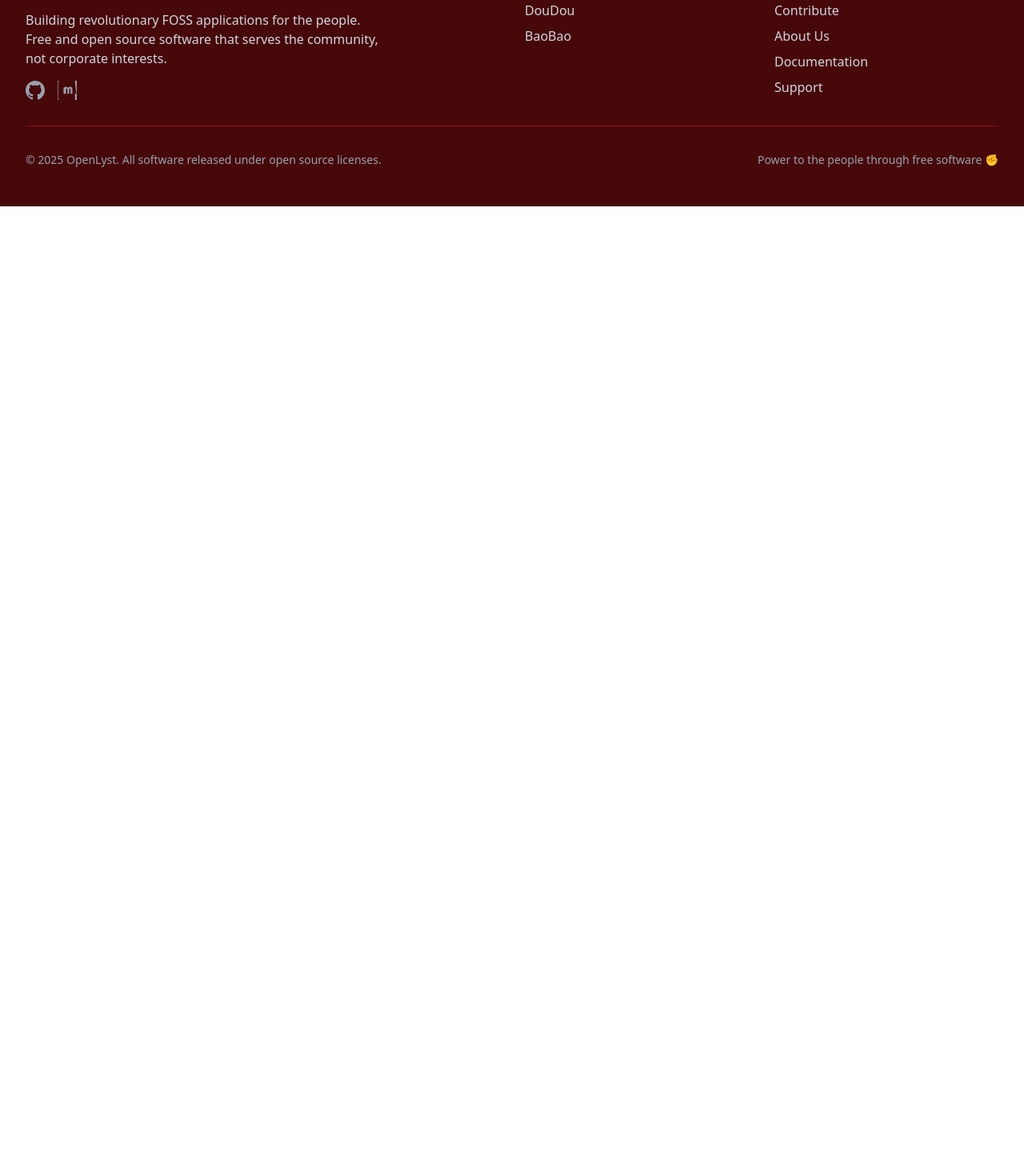
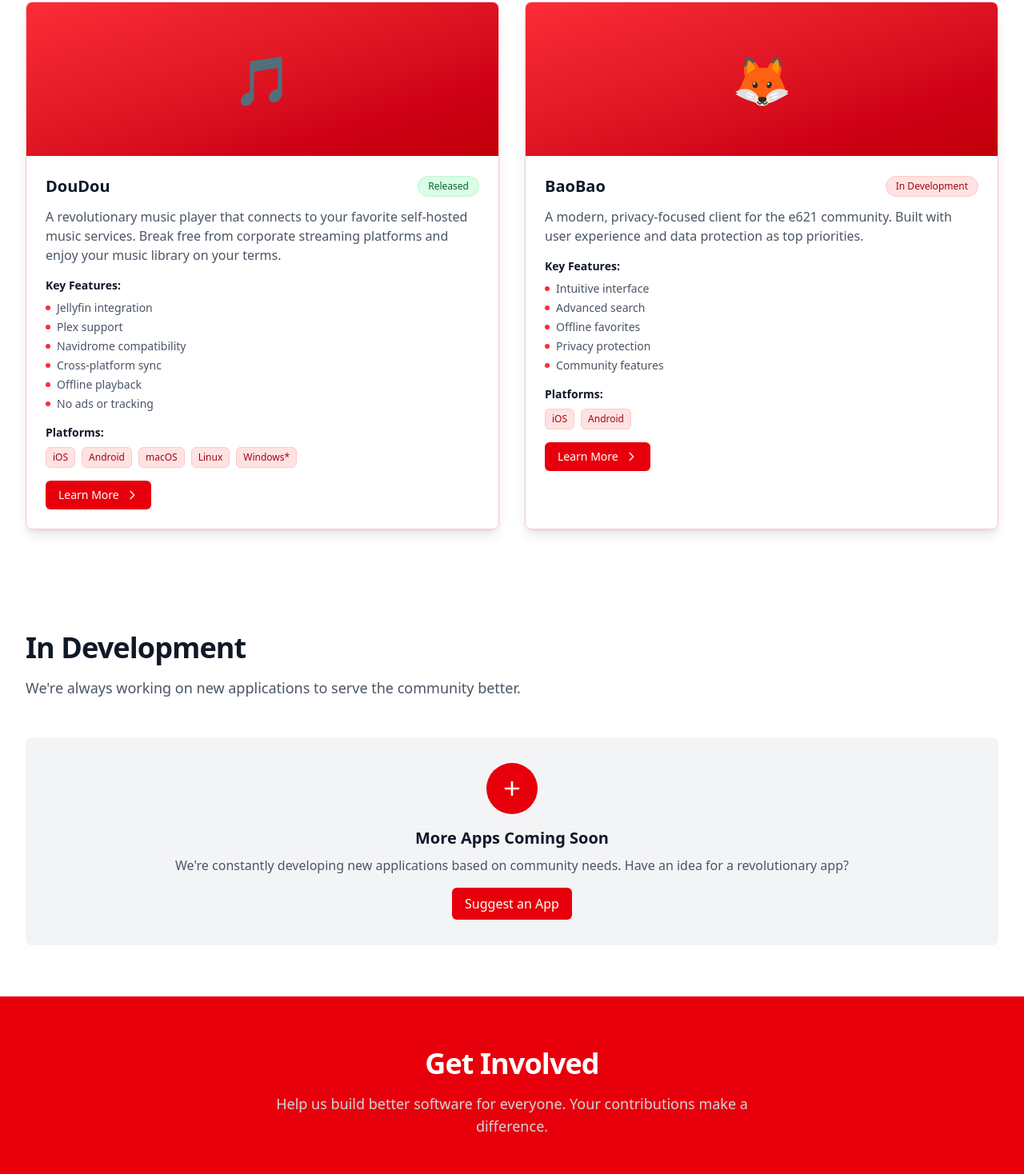
Before and after one commit to openlyst/openlyst, a SvelteKit app: page /apps in a window 1280 px wide. Before the commit this address had no page. Shown: the part 542-2010 px from the top of the page at 80% size. Before the commit the page ends 800 px from the top, so only its background shows below. Built offline with nearby package versions, Linux system fonts and the light colour scheme.

Commit message:
Add applications page with sections for available apps, in development, and call to action

```diff
--- /dev/null
+++ b/src/routes/apps/+page.svelte
@@ -0,0 +1,104 @@
+<script lang="ts">
+  import { Section, AppCard, Button } from '$lib';
+</script>
+
+<svelte:head>
+  <title>Our Applications - OpenLyst</title>
+  <meta name="description" content="Discover our revolutionary free and open source applications built for the people." />
+</svelte:head>
+
+<!-- Hero Section -->
+<section class="bg-gradient-to-r from-red-600 to-red-700 text-white py-16">
+  <div class="mx-auto max-w-7xl px-4 sm:px-6 lg:px-8">
+    <div class="text-center">
+      <h1 class="text-4xl font-bold tracking-tight sm:text-5xl mb-6">
+        Our Applications
+      </h1>
+      <p class="mx-auto max-w-2xl text-lg text-red-100">
+        Revolutionary software that puts users first. Each application is designed with privacy, freedom, and community in mind.
+      </p>
+    </div>
+  </div>
+</section>
+
+<!-- Applications Grid -->
+<Section
+  title="Available Now"
+  subtitle="Download and start using our applications today. All software is free and open source."
+>
+  {#snippet children()}
+    <div class="grid grid-cols-1 md:grid-cols-2 gap-8">
+      <AppCard
+        title="DouDou"
+        description="A revolutionary music player that connects to your favorite self-hosted music services. Break free from corporate streaming platforms and enjoy your music library on your terms."
+        status="released"
+        platforms={['iOS', 'Android', 'macOS', 'Linux', 'Windows*']}
+        href="/apps/doudou"
+        features={[
+          'Jellyfin integration',
+          'Plex support',
+          'Navidrome compatibility',
+          'Cross-platform sync',
+          'Offline playback',
+          'No ads or tracking'
+        ]}
+        image="🎵"
+      />
+
+      <AppCard
+        title="BaoBao"
+        description="A modern, privacy-focused client for the e621 community. Built with user experience and data protection as top priorities."
+        status="development"
+        platforms={['iOS', 'Android']}
+        href="/apps/baobao"
+        features={[
+          'Intuitive interface',
+          'Advanced search',
+          'Offline favorites',
+          'Privacy protection',
+          'Community features'
+        ]}
+        image="🦊"
+      />
+    </div>
+  {/snippet}
+</Section>
+
+<!-- Coming Soon -->
+<Section
+  title="In Development"
+  subtitle="We're always working on new applications to serve the community better."
+  background="default"
+>
+  {#snippet children()}
+    <div class="bg-gray-100 rounded-lg p-8 text-center">
+      <div class="w-16 h-16 bg-red-600 rounded-full flex items-center justify-center mx-auto mb-4">
+        <svg class="w-8 h-8 text-white" fill="none" stroke="currentColor" viewBox="0 0 24 24">
+          <path stroke-linecap="round" stroke-linejoin="round" stroke-width="2" d="M12 6v6m0 0v6m0-6h6m-6 0H6" />
+        </svg>
+      </div>
+      <h3 class="text-xl font-semibold text-gray-900 mb-2">More Apps Coming Soon</h3>
+      <p class="text-gray-600 mb-4">
+        We're constantly developing new applications based on community needs.
+        Have an idea for a revolutionary app?
+      </p>
+      <Button text="Suggest an App" href="/contribute" variant="primary" />
+    </div>
+  {/snippet}
+</Section>
+
+<!-- Call to Action -->
+<Section
+  title="Get Involved"
+  subtitle="Help us build better software for everyone. Your contributions make a difference."
+  background="red"
+  centered={true}
+>
+  {#snippet children()}
+    <div class="mt-8 flex flex-col sm:flex-row gap-4 justify-center">
+      <Button text="Contribute Code" href="/contribute" variant="secondary" size="lg" />
+      <Button text="Report Issues" href="#" variant="outline" size="lg" />
+      <Button text="Join Community" href="#" variant="outline" size="lg" />
+    </div>
+  {/snippet}
+</Section>
```
